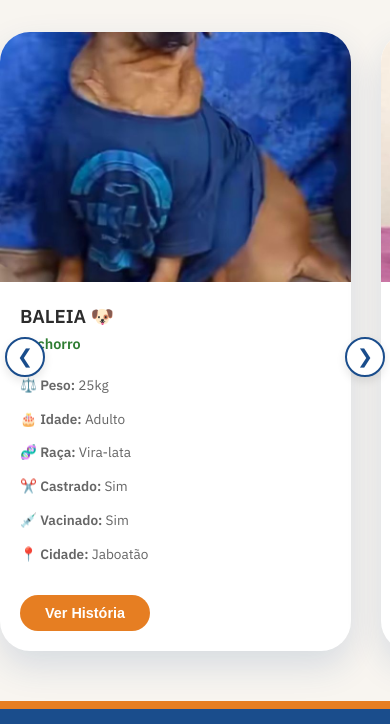
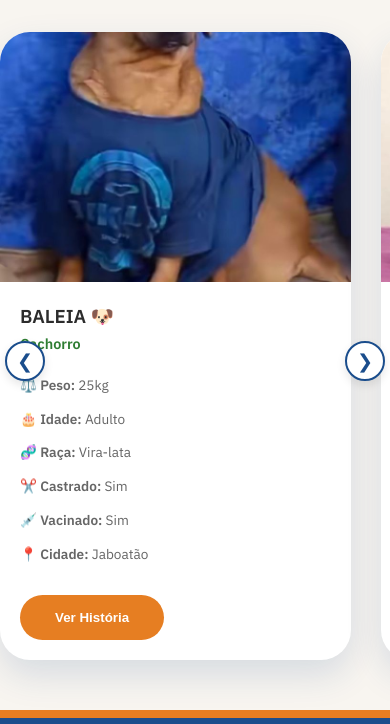
Before and after one commit to ApoloLins/patas-e-lacos, a website: page index.html in a window 390 px wide. Shown: the part 640-1364 px from the top of the page. Drawn offline with Linux system fonts and the light colour scheme.

Commit message:
Update style.css

```diff
--- a/css/style.css
+++ b/css/style.css
@@ -98,15 +98,15 @@ body {
     font-size: 3rem;
     margin-bottom: 15px;
     line-height: 1.1;
-    color: darkorange;
 }
+
+.hero-text h1 span { color: var(--accent); }
 
 .btn-main {
     background: var(--accent);
     color: white;
     text-decoration: none;
-    padding: 10px 25px;
-    font-size: 0.9rem;
+    padding: 15px 35px;
     border-radius: 50px;
     font-weight: bold;
     display: inline-block;
@@ -117,6 +117,11 @@ body {
 
 .btn-main:hover { transform: scale(1.05); }
 
+.hero-actions .btn-main {
+    padding: 10px 25px;
+    font-size: 0.9rem;
+}
+
 /* 4. SEÇÃO DESTAQUES (Carrossel Lateral) */
 .destaque-section { padding: 0 10% 80px; }
 
@@ -124,7 +129,6 @@ body {
     text-align: center;
     margin-top: 0;
     margin-bottom: 15px;
-
 }
 
 .section-subtitle {
@@ -157,12 +161,14 @@ body {
     display: flex;
     gap: 30px;
     overflow-x: auto;
-    padding: 20px 10px 50px;
+    padding: 20px 0 50px;
     scroll-behavior: smooth;
+    scrollbar-width: none; /* Firefox */
 }
 
-#pets-destaque::-webkit-scrollbar { height: 8px; }
-#pets-destaque::-webkit-scrollbar-thumb { background: var(--accent); border-radius: 10px; }
+#pets-destaque::-webkit-scrollbar {
+    display: none; /* Chrome/Safari */
+}
 
 /* Card Lado a Lado */
 .destaque-card {
@@ -194,20 +200,6 @@ body {
     margin: 0 auto;
 }
 
-/* Esconde a barra de rolagem visualmente mas mantém a função */
-#pets-destaque {
-    display: flex;
-    gap: 30px;
-    overflow-x: auto;
-    padding: 20px 0 50px;
-    scroll-behavior: smooth;
-    scrollbar-width: none; /* Firefox */
-}
-
-#pets-destaque::-webkit-scrollbar {
-    display: none; /* Chrome/Safari */
-}
-
 /* Estilo das Setas */
 .seta-carrossel {
     position: absolute;
@@ -235,7 +227,6 @@ body {
 .seta-dir { right: -25px; }
 
 /* 5. MODAL (Pop-up) */
-
 .modal {
     display: none;
     position: fixed;
@@ -255,7 +246,7 @@ body {
     text-align: center;
 }
 
-/*  6. RODAPÉ (Institucional) */
+/* 6. RODAPÉ (Institucional) */
 .main-footer {
     background-color: var(--primary);
     color: var(--white);
@@ -269,9 +260,7 @@ body {
 .footer-bottom { border-top: 1px solid rgba(255,255,255,0.1); padding-top: 20px; font-size: 0.8rem; opacity: 0.5; }
 
 /* 7. RESPONSIVIDADE (Mobile) */
-
 @media (max-width: 768px) {
-    /* 1. Ajuste do Banner inicial */
     .hero-banner {
         height: 40vh;
         padding: 0 5%;
@@ -282,16 +271,20 @@ body {
         font-size: 2rem;
     }
 
-    /* 2. Ajuste do Carrossel de Animais */
+    .carrossel-container {
+        width: 100%;
+        overflow: hidden;
+    }
+
     .destaque-card {
-        flex: 0 0 90%; /* O card agora ocupa 90% da largura da tela do celular */
-        flex-direction: column; /* IMAGEM EM CIMA, TEXTO EMBAIXO */
+        flex: 0 0 90%; /* O card ocupa 90% no telemóvel */
+        flex-direction: column; /* Foto em cima, dados em baixo */
         height: auto;
     }
 
     .destaque-img {
         width: 100%;
-        height: 250px; /* Foto menor no celular para não rolar demais */
+        height: 250px;
     }
 
     .destaque-info {
@@ -300,10 +293,9 @@ body {
     }
 
     .pet-details-grid {
-        grid-template-columns: 1fr; /* Informações em uma única coluna no celular */
+        grid-template-columns: 1fr;
     }
 
-    /* 3. Ajuste das Setas */
     .seta-carrossel {
         width: 40px;
         height: 40px;
@@ -313,7 +305,6 @@ body {
     .seta-esq { left: 5px; }
     .seta-dir { right: 5px; }
 
-    /* 4. Menu do topo */
     .nav-links {
         gap: 5px;
     }
```
